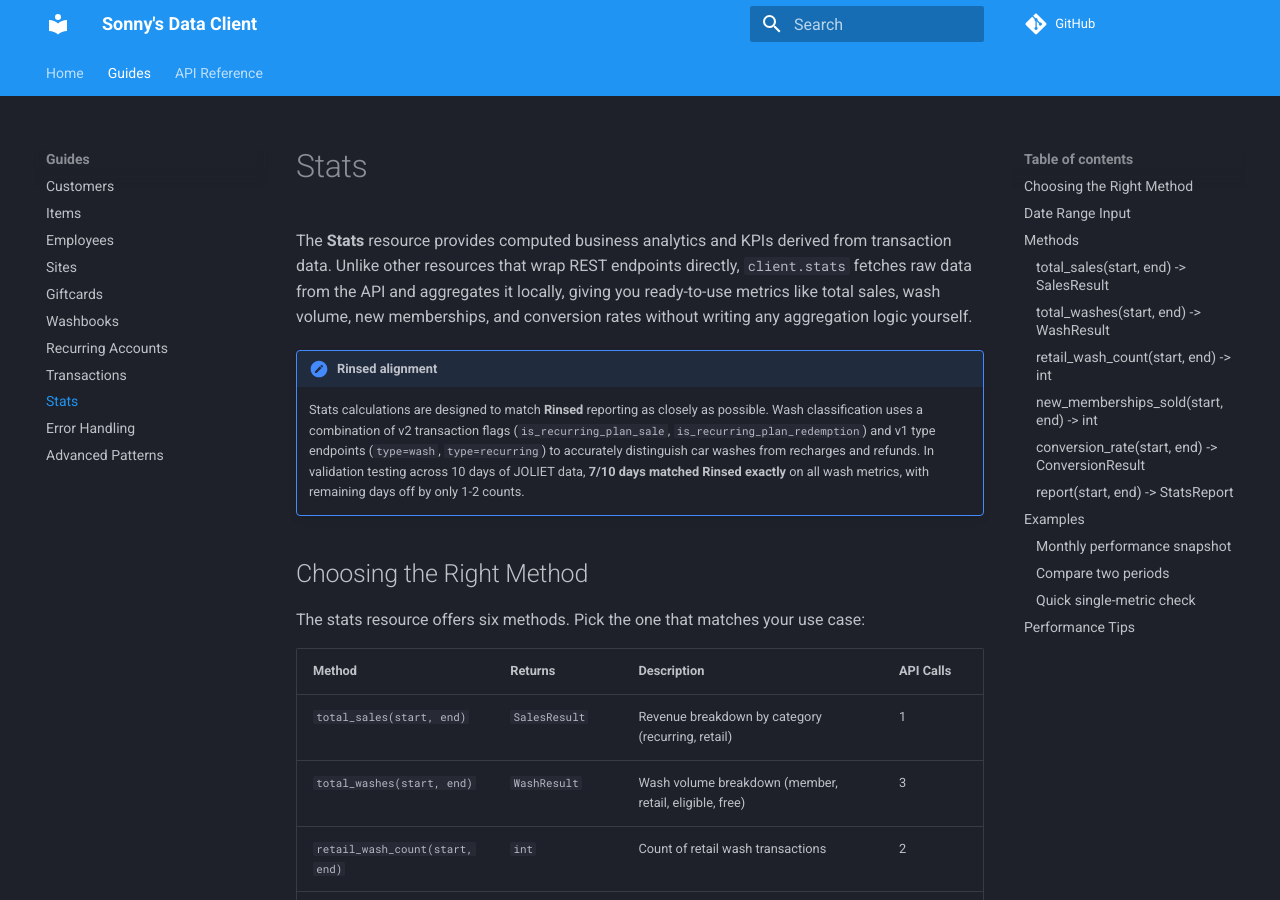
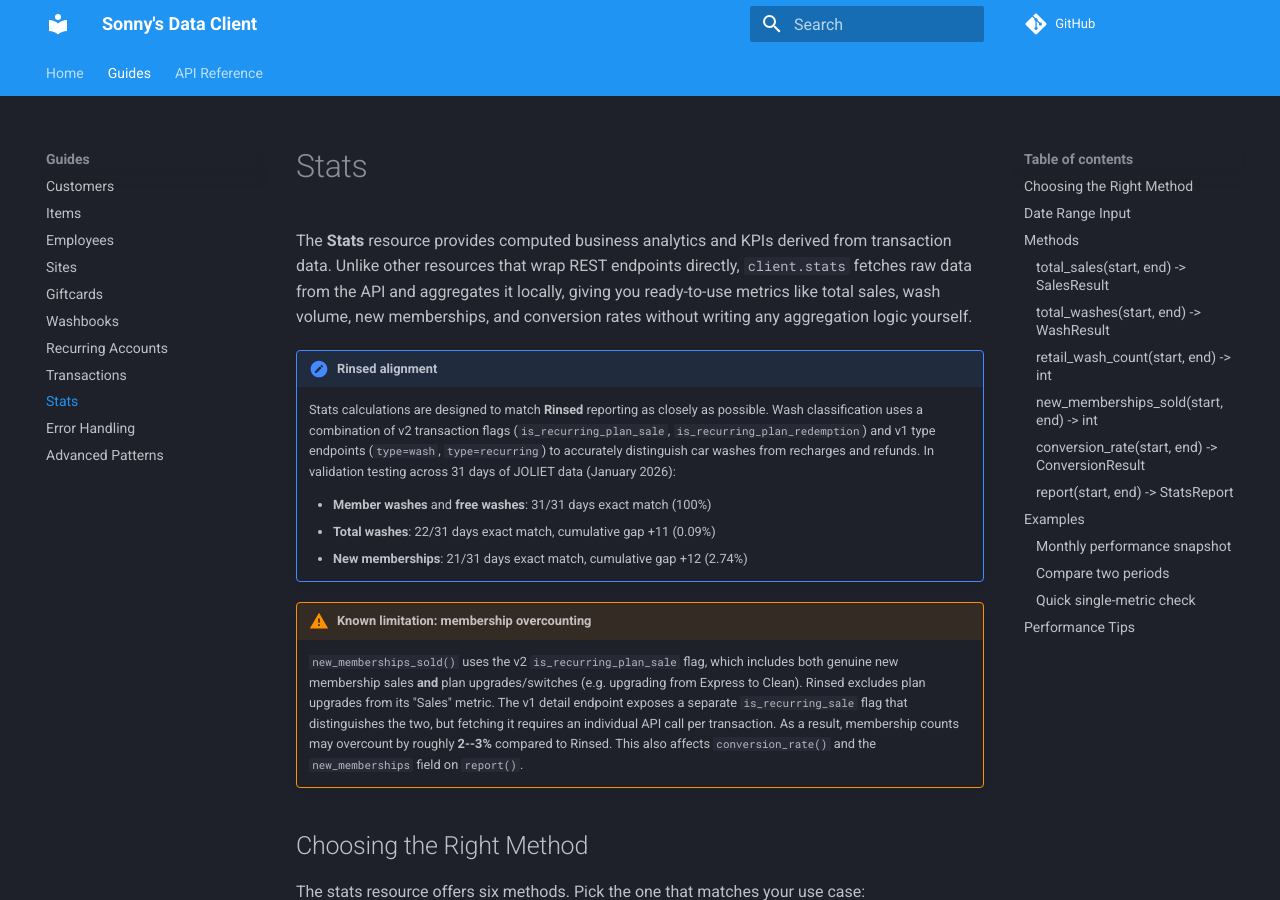
Before and after one commit to christopher-nance/Sonnys-Data-API-V2, an MkDocs documentation site: the page built from docs/guides/stats.md, in a window 1280 px wide and 900 px high. Built offline with MkDocs 1.6.1 and Material for MkDocs 9.7.7, drawn with Linux system fonts in a browser that asks for light colours; comment, search, counter and statistics services are not loaded; some of the changed text lies outside the part shown.

Commit message:
docs: document ~2-3% membership overcount vs Rinsed
The v2 is_recurring_plan_sale flag includes plan upgrades/switches
that Rinsed excludes from its Sales metric. Validated across 31 days
of January 2026 JOLIET data: member/free washes 100% match, total
washes 0.09% gap, new memberships 2.74% gap. Documented as known
limitation in stats guide and code docstrings.

Co-Authored-By: Claude Opus 4.6 <noreply@anthropic.com>

````diff
--- a/docs/guides/stats.md
+++ b/docs/guides/stats.md
@@ -12,9 +12,23 @@ yourself.
     as possible.  Wash classification uses a combination of v2 transaction
     flags (`is_recurring_plan_sale`, `is_recurring_plan_redemption`) and v1
     type endpoints (`type=wash`, `type=recurring`) to accurately distinguish
-    car washes from recharges and refunds.  In validation testing across 10
-    days of JOLIET data, **7/10 days matched Rinsed exactly** on all wash
-    metrics, with remaining days off by only 1-2 counts.
+    car washes from recharges and refunds.  In validation testing across 31
+    days of JOLIET data (January 2026):
+
+    - **Member washes** and **free washes**: 31/31 days exact match (100%)
+    - **Total washes**: 22/31 days exact match, cumulative gap +11 (0.09%)
+    - **New memberships**: 21/31 days exact match, cumulative gap +12 (2.74%)
+
+!!! warning "Known limitation: membership overcounting"
+    `new_memberships_sold()` uses the v2 `is_recurring_plan_sale` flag, which
+    includes both genuine new membership sales **and** plan upgrades/switches
+    (e.g. upgrading from Express to Clean).  Rinsed excludes plan upgrades
+    from its "Sales" metric.  The v1 detail endpoint exposes a separate
+    `is_recurring_sale` flag that distinguishes the two, but fetching it
+    requires an individual API call per transaction.  As a result, membership
+    counts may overcount by roughly **2--3%** compared to Rinsed.  This also
+    affects `conversion_rate()` and the `new_memberships` field on
+    `report()`.
 
 ## Choosing the Right Method
 
@@ -131,8 +145,10 @@ print(f"Retail washes: {count}")
 ### `new_memberships_sold(start, end) -> int`
 
 Count new membership sales for a date range. Fetches v2 transactions and counts
-those flagged as `is_recurring_plan_sale`. This captures both brand-new
-sign-ups and reactivations -- any transaction where a recurring plan was sold.
+those flagged as `is_recurring_plan_sale`. This captures brand-new sign-ups,
+reactivations, and plan upgrades/switches -- any transaction where the v2 API
+sets the recurring plan sale flag. See the known limitation note above
+regarding ~2-3% overcounting vs Rinsed due to plan upgrades being included.
 
 ```python
 count = client.stats.new_memberships_sold("2026-01-01", "2026-01-31")
````
Also changed, not shown: 1 other file.
